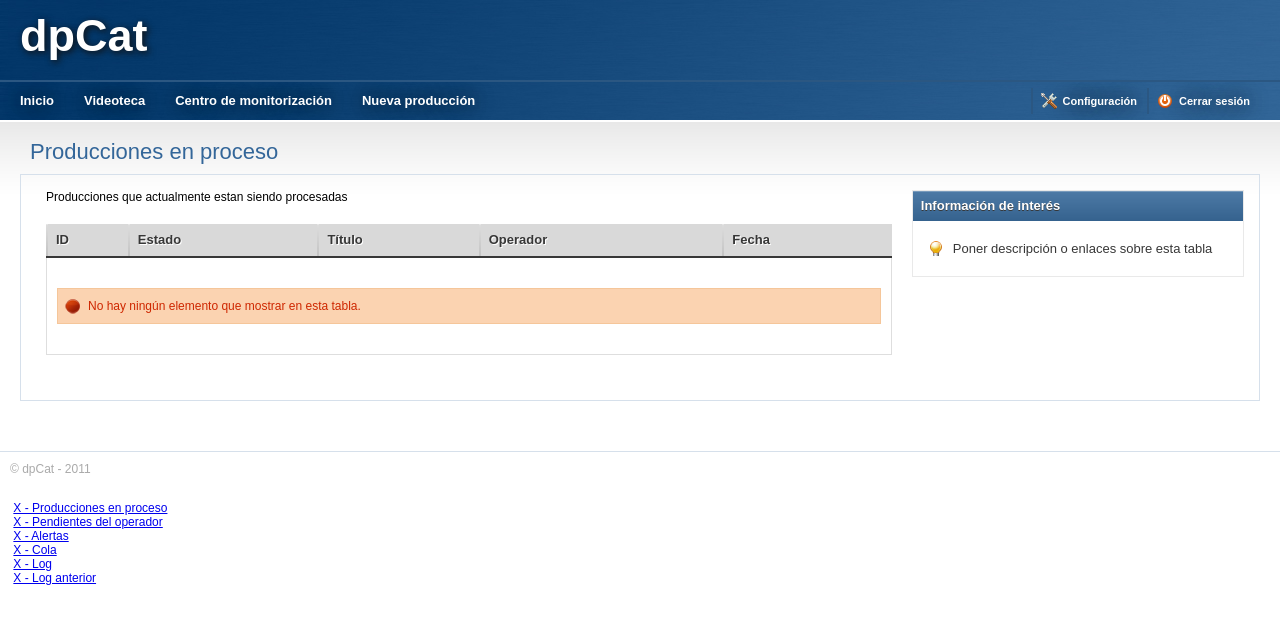
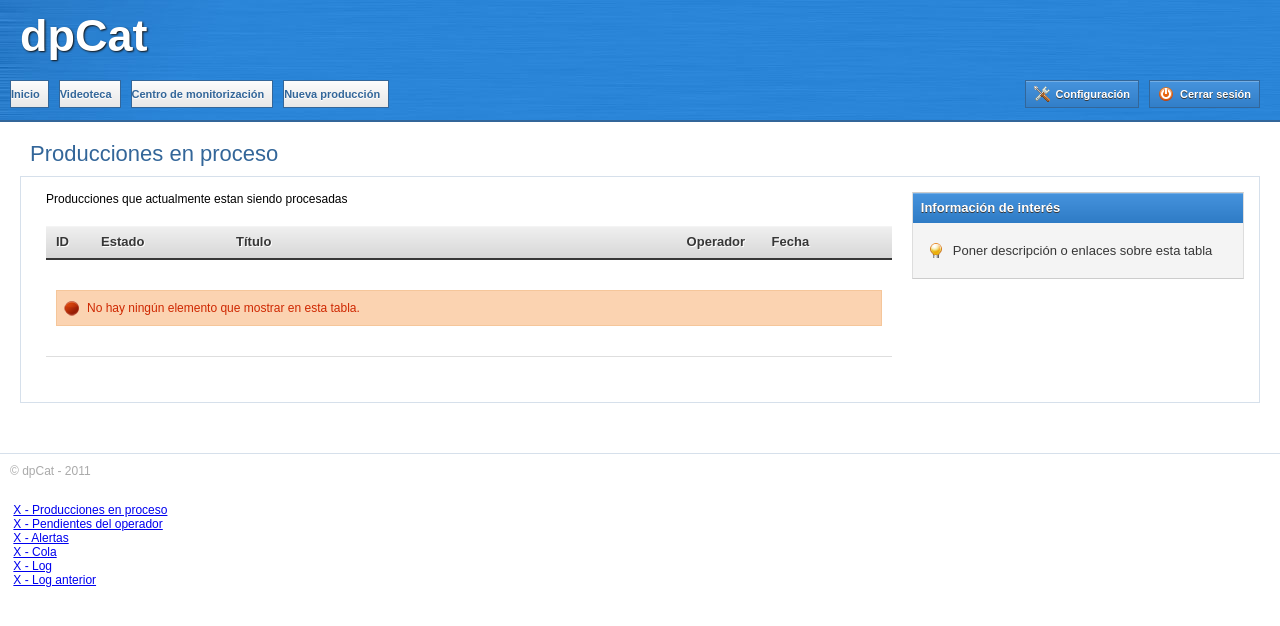
Before and after one commit to pchinea/dpCat, a Django app: page /postproduccion/enproceso/ in a window 1280 px wide. Shown: the top 626 px of the page. Run offline with Django 3.2, Linux system fonts and the light colour scheme; the visitor is signed in with stand-in values (Sample User, id 1); data that the repository does not hold is empty.

Commit message:
Muchos cambios en css & html,
- Mejora del formato de las tablas
- Mejora del header con el menú, ahora es más 2.0 :D

```diff
--- a/dpcat/files/static/css/base.css
+++ b/dpcat/files/static/css/base.css
@@ -220,7 +220,7 @@ a.cerrar:hover {
 /****************************/
 #main-header {
     height: 120px;
-    background: url(../img/login_bg.jpg) 0 0 no-repeat;
+    background: url(../img/login_bg.jpg) 0 50% no-repeat;
 }
 
 #inner-menu-content,
@@ -231,10 +231,9 @@ a.cerrar:hover {
 }
 
 #inner-menu-content {
-    padding: 0px 20px;
+padding: 0px;
 }
 #inner-menu {
-    border-top: solid 2px #2b5782;
     padding: 0px;
 }
 
@@ -248,59 +247,74 @@ a.cerrar:hover {
     margin-right: 30px;
 }
 
-#inner-menu li a {
-    color: #fff;
-    text-decoration: none;
-    display: block;
-    font: bold 13px Arial;
-    line-height: 38px;
-    text-shadow: #000 0px 0px 20px;
-}
 
 #inner-menu ul li a:hover {
-    text-shadow: #fff 0px 0px 20px;
+    text-decoration: underline;
 }
 
 #inner-menu ul.utils {
     float: right;
-    margin: 6px 0px;
+}
+
+#inner-menu ul li {
+    margin-right: 10px;
+    background: #fff url(../img/title-bg.png) 0 -4px repeat-x;
+    -moz-border-radius: 4px;
+    padding-right: 8px;
+    border: solid 1px #336699;
+}
+#inner-menu ul li a {
+    text-decoration: none;
+    display: block;
+    font: bold 13px Arial;
+    line-height: 26px;
+    font-size: 11px;
+    color: #336699;
+    text-shadow: 0 1px 0 #fff;
 }
 
 #inner-menu ul.utils li {
-    margin-right: 10px;
-}
-#inner-menu ul.utils li a {
-    line-height: 26px;
-    font-size: 11px;
-    border-left: solid 2px #2B5782;
-
+    background-color: #2B84D8;
+    background-position: 0 0;
 }
 
+#inner-menu ul.utils li a {
+    color: #fff;
+    text-shadow: 0 1px 0 #373737;
+}
 
 #inner-menu ul.utils li a.icon-logout:hover,
 #inner-menu ul.utils li a:hover {
-    text-shadow: none;
+    text-decoration: underline;
+}
+#inner-menu ul li a.nuevaproduccion {
+    background:url(../img/icon/showreel16.png) 8px 50% no-repeat;
+    padding-left: 30px;
+}
+
+#inner-menu ul li a.monitorizacion {
+    background:url(../img/icon/order16.png) 8px 50% no-repeat;
+    padding-left: 30px;
+}
+
+#inner-menu ul li a.videoteca {
+    background:url(../img/icon/videoteca16.png) 8px 50% no-repeat;
+    padding-left: 30px;
+}
+
+#inner-menu ul li a.home {
+    background:url(../img/icon/home16.png) 8px 50% no-repeat;
+    padding-left: 30px;
 }
 #inner-menu ul.utils li a.icon-config {
     background:url(../img/icon/config.png) 8px 50% no-repeat;
-padding-left: 30px;
+    padding-left: 30px;
 }
 
 #inner-menu ul.utils li a.icon-logout {
     background:url(../img/icon/logout.png) 8px 50% no-repeat;
 padding-left: 30px;
 }
-/*
-ul.utils li a {
-    padding: 4px 8px;
-    text-decoration: none;
-    color: #336699;
-    -moz-border-radius: 3px;
-    border: solid 1px #063A6C;
-    font-size: 11px;
-}
-*/
-
 
 #logo {
     float: left;
@@ -322,7 +336,7 @@ ul.utils li a {
     color: #fff;
     font: bold 45px Arial;
     text-decoration: none;
-    text-shadow: 2px 2px 7px #111;
+    text-shadow: 1px 1px 2px #111;
     margin: 0px;
     padding: 0px;
 }
@@ -336,7 +350,8 @@ ul.utils li a {
 /* main-content y derivados */
 /****************************/
 #main-content {
-    background: url(../img/bg-content.png) 0 0 repeat-x;
+/*    background: url(../img/bg-content.png) 0 0 repeat-x;*/
+border-top: solid 2px #336699;
     margin: 0px;
     padding: 0px;
 
@@ -473,7 +488,9 @@ ul.utils li a {
 }
 
 #content-right #right-block {
+    background: #F4F4F4;
     border: solid 1px #E9E9E9;
+    border-color: #cccccc #dddddd #cccccc;
     -moz-border-radius: 4px;
     padding-bottom: 5px;
     margin-bottom: 15px;
@@ -484,12 +501,14 @@ ul.utils li a {
     height: 22px;
     padding: 4px 8px;
     font: bold 13px Arial;
+    background: #2B84D8 url(../img/title-bg.png) 0 0 repeat-x;
     text-shadow: 0px 1px 0px #373737;
     -moz-border-radius-topleft:4px;
     line-height: 22px;
     -moz-border-radius-topright:4px;
     margin-bottom: 5px;
-    background: #336799 url(../img/title-bg.png) 0 0 repeat-x;
+
+
 }
 
 #content-right #right-block ul {
@@ -519,13 +538,6 @@ a.link:hover,
     text-decoration: underline;
 }
 
-#tabla a.link {
-    margin: 0px;
-}
-a.link {
-    margin: 5px 0px;
-    display: block;
-}
 
 /****************************/
 /* main-footer y derivados */
@@ -687,7 +699,7 @@ padding: 0px;
     color: #373737;
     text-shadow: 1px 1px 0px #fff;
     border-bottom: solid 2px #373737;
-    background: #d9d9d9 url(../img/title-bg.png) 0 0 no-repeat;
+    background: #eeeeee url(../img/title-bg.png) 0 0 repeat-x;
     padding-left: 10px;
 }
 
@@ -701,11 +713,9 @@ padding: 0px;
 
 
 #tabla tbody tr td:last-child {
-    border-right: solid 1px #dedede;
 }
 #tabla tbody tr td{
     padding: 10px;
-    border-left: solid 1px #dedede;
     border-bottom: solid 1px #dedede;
     border-collapse: collapse;
 }
@@ -713,24 +723,80 @@ padding: 0px;
     min-width: 100%;
 }
 
-#tabla th.id {
-    min-width: 7%;
+#tabla tbody tr:hover {
+    background: #F4F4F4;
+
+}
+
+#tabla.cola th.type {
+    width: 100px;
+}
+#tabla.cola th.status {
+    width: 50px;
+}
+#tabla.cola th.log {
+    width: 135px;
+}
+#tabla.cola th.date {
+    width: 160px;
+}
+#tabla th.date {
+    width: 120px;
+}
+#tabla tbody td.date {
+    color: #666666;
+}
+
+#tabla th.oper {
+    width: 75px;
+}
+
+#tabla tbody td.id,
+#tabla tbody td.oper {
+    text-align: center;
+}
+#tabla tbody td.oper {
+    font-weight: bold;
+}
+#tabla tbody td {
+    font-size: 11px;
 }
 
 #tabla th.status {
-    min-width: 13%;
-}
-#tabla th.title {
-    min-width: 45%;
+    width: 125px;
 }
 
-#tabla th.oper {
-    min-width: 10%;
+#tabla th.id {
+    width: 35px;
 }
 
-#tabla th.date {
-    min-width: 22%;
+#tabla tbody td.title {
+    font-size: 12px;
 }
+#tabla a {
+    color: #05396B;
+    text-decoration: none;
+    background: url(../img/icon/links12.png) 0 2px no-repeat;
+    padding-left: 20px;
+}
+
+#tabla td.Hecho {
+    background: url(../img/icon/check16.png) 50% 10px no-repeat;
+}
+#tabla td.Error {
+    background: url(../img/icon/error16.png) 50% 10px no-repeat;
+}
+#tabla td.Procesando {
+    background: url(../img/icon/time16.png) 50% 10px no-repeat;
+}
+#tabla td.Pendiente {
+    background: url(../img/icon/pendiente16.png) 50% 10px no-repeat;
+}
+
+#tabla tbody td ul li{
+    padding-bottom: 2px;
+}
+
 
 #tabla th.meta-param {
     min-width: 30%;
@@ -977,6 +1043,7 @@ a.log-icon:hover {
     text-decoration: none;
 }
 
+#tabla.cola td.log a.chain,
 a.chain {
     background: url(../img/icon/chain12.png) 0 50% no-repeat;
     padding-left: 16px;
```
Also changed, not shown: dpcat/files/static/img/icon/home16.png (added), dpcat/files/static/img/icon/order16.png (added), dpcat/files/static/img/icon/pendiente16.png (added), dpcat/files/static/img/icon/showreel16.png (added), dpcat/files/static/img/icon/time16.png (added), dpcat/files/static/img/icon/videoteca16.png (added), dpcat/files/static/img/login_bg.jpg.
